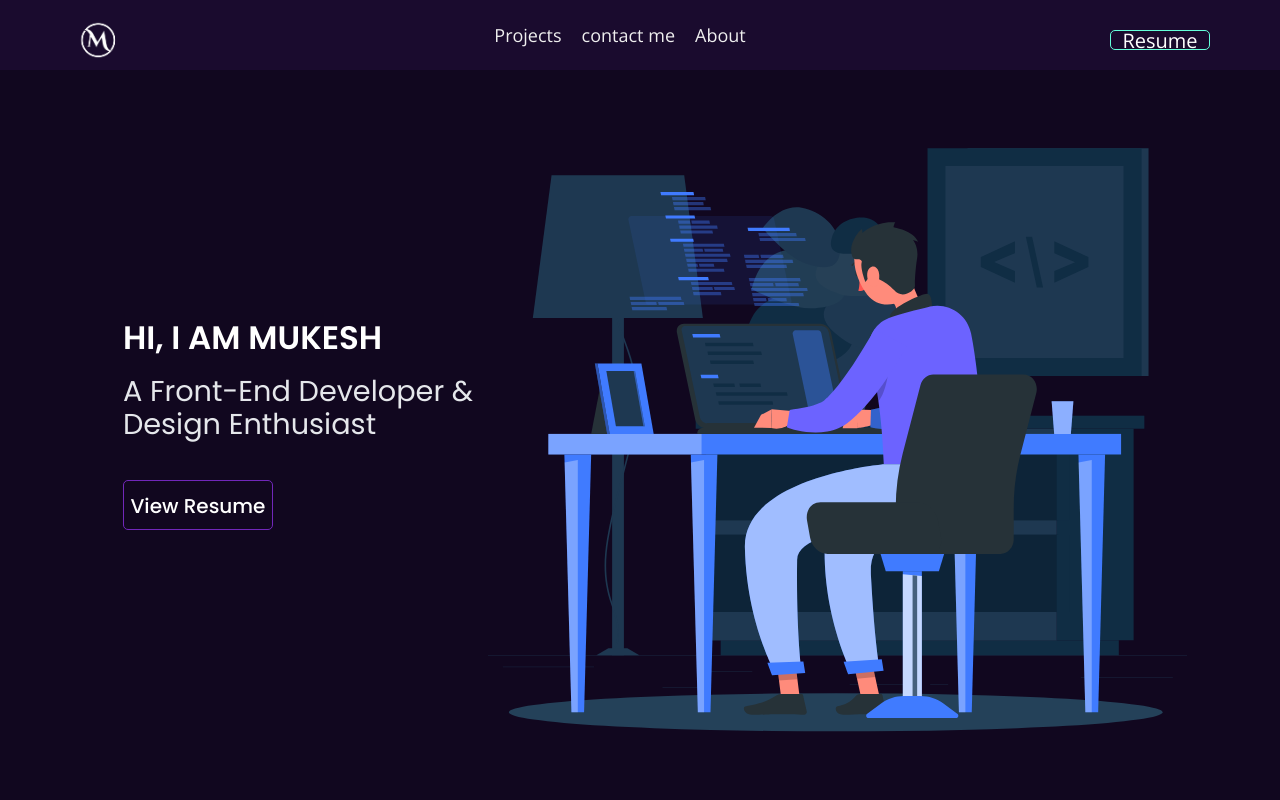
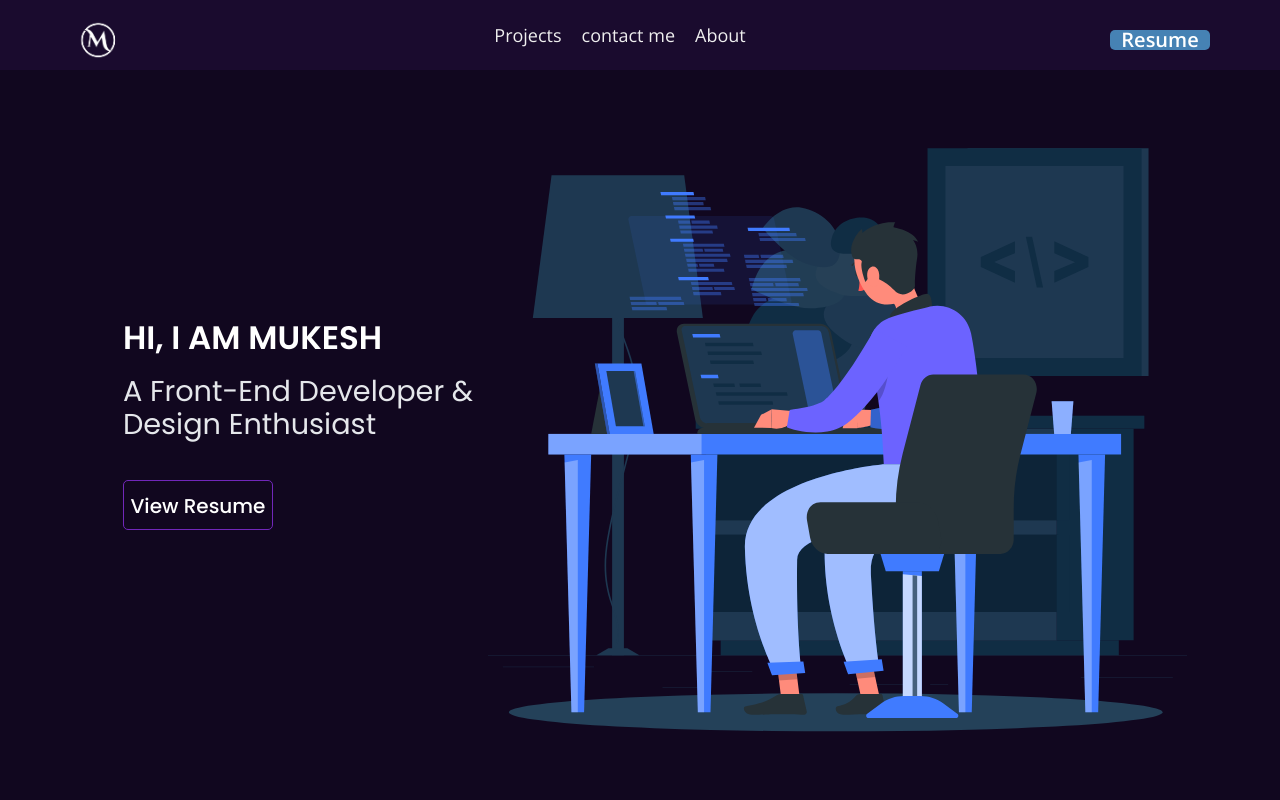
Before and after one commit to patidarmk/myportfolio, a React (Create React App) app: page / in a window 1280 px wide. Shown: the top 800 px of the page. Built offline with nearby package versions, Linux system fonts and the light colour scheme.

Commit message:
update code

```diff
--- a/src/App.css
+++ b/src/App.css
@@ -479,7 +479,7 @@ h2 {
   width: 10rem;
   height: 2rem;
   font-size: 2rem;
-  font-weight: 500;
+  font-weight: 600;
   background-color: transparent;
   outline:none;
   border: 1px solid #64ffda;
@@ -493,7 +493,14 @@ h2 {
 .nav-link-resume-btn {
   margin-right: 2rem;
   margin-top: 1rem;
+  border:none;
+  background-color:steelblue;
+
 }
+.nav-link-resume-btn:hover{
+	background-color:#3c74a3f7;
+}
+
 
 .social-icon{
   width: 5%;
```
